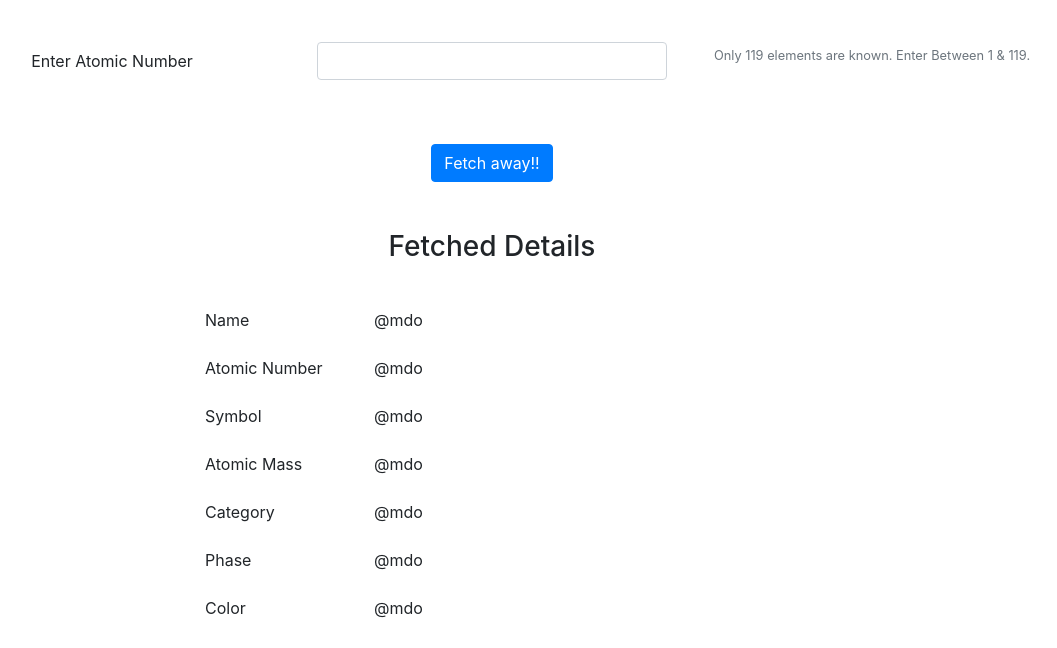
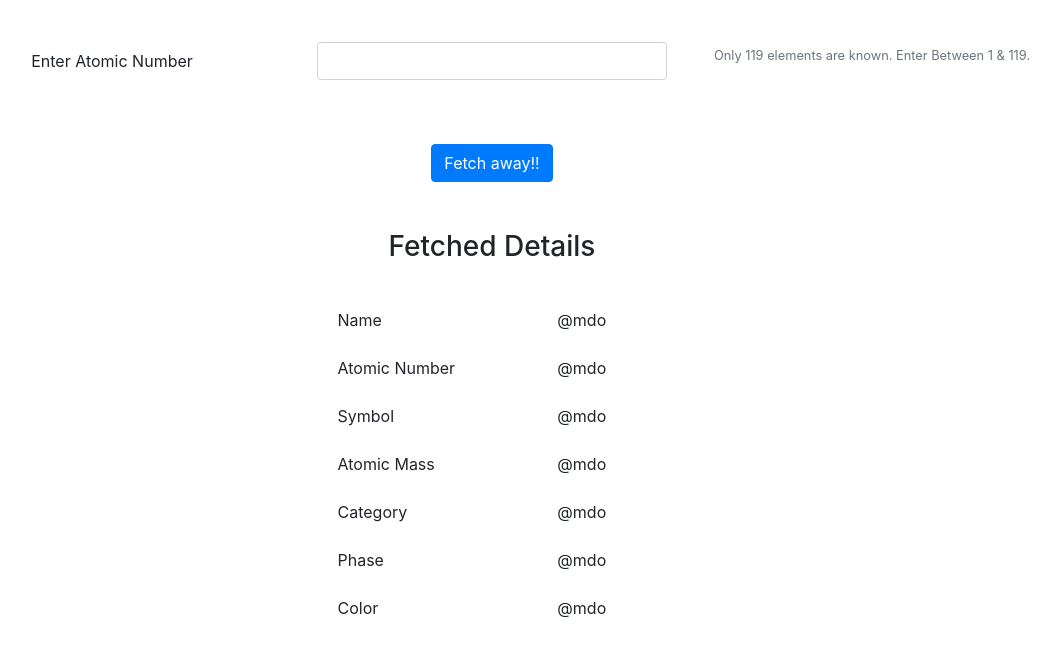
Before and after one commit to dhairyaj/Periodic-Table, a website: page public/index.html in a window 1280 px wide. Shown: the part 174-822 px from the top of the page, without its empty margins (148-1205 px from the left). Drawn offline with nearby package versions, Linux system fonts and the light colour scheme.

Commit message:
table positioning

```diff
--- a/public/css/style.css
+++ b/public/css/style.css
@@ -1,21 +1,24 @@
 .title{
+
     text-align: center;
     padding-top: 5vh;
     margin: 8vh;
 }
 
 .main{
+
     align-items: center;
     text-align: center;
 }
 
 .fetched h3{
+
     text-align: center;
 }
 
 .fetched .table{
     padding-top: 2vh;
-    width: 20vw;
-    margin-left: 20vw;
-    margin-right: 20vw;
+    width: 30%;
+    margin-left: auto;
+    margin-right: auto;
 }
--- a/public/index.html
+++ b/public/index.html
@@ -22,10 +22,10 @@
             <form>
                 <div class="form-group row">
                     <label for="number" class="col-lg-4 col-form-label">Enter Atomic Number</label>
-                    <div class="col-sm-4">
+                    <div class="col-lg-4">
                       <input type="number" class="form-control" id="number">
                     </div>
-                    <small id="atnumtext" class="form-text text-muted col-sm-4">Only 119 elements are known. Enter Between 1 & 119.</small>
+                    <small id="atnumtext" class="form-text text-muted col-lg-4">Only 119 elements are known. Enter Between 1 & 119.</small>
                   </div><br><br>
                 <button type="submit" class="btn btn-primary">Fetch away!!</button>
               </form>
```
